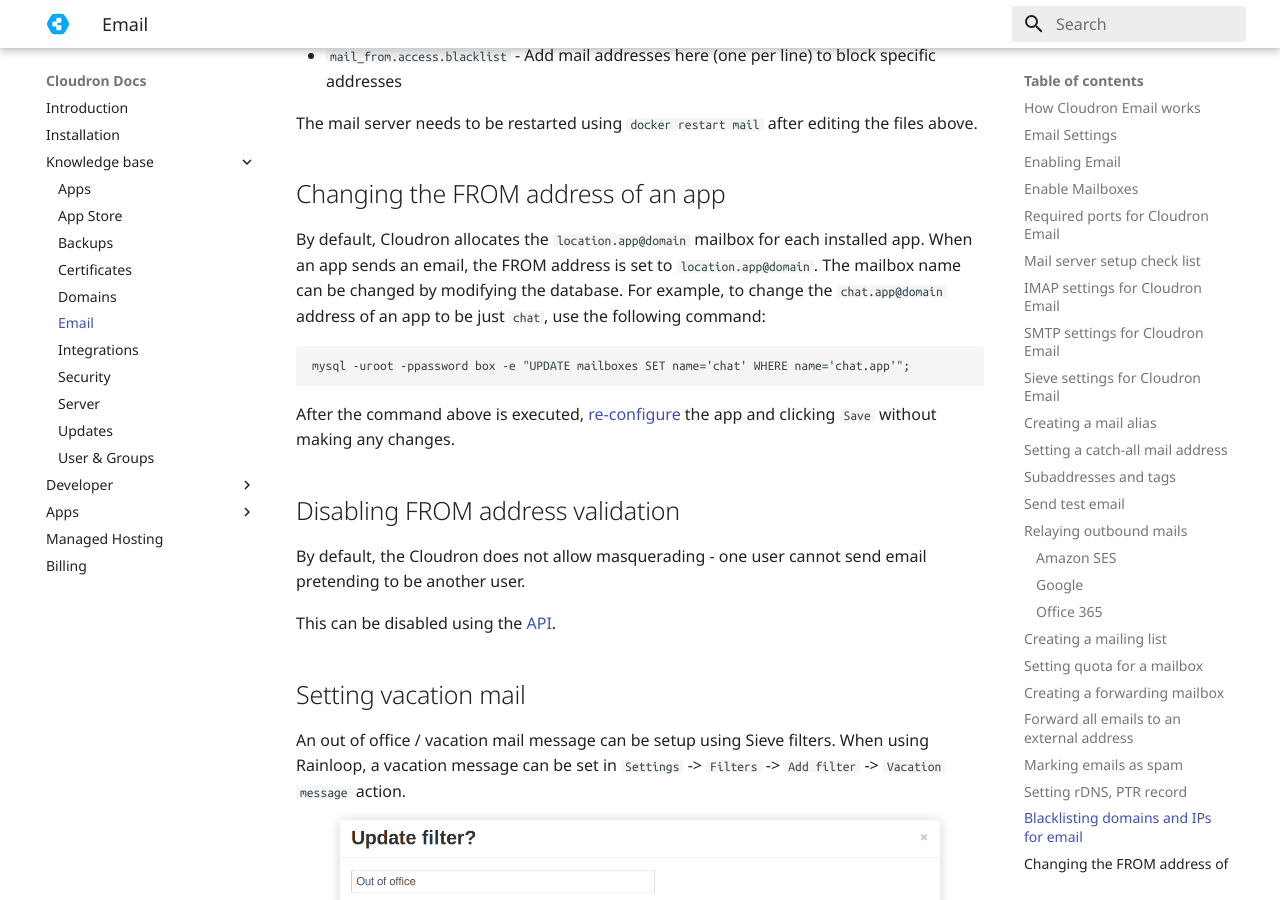
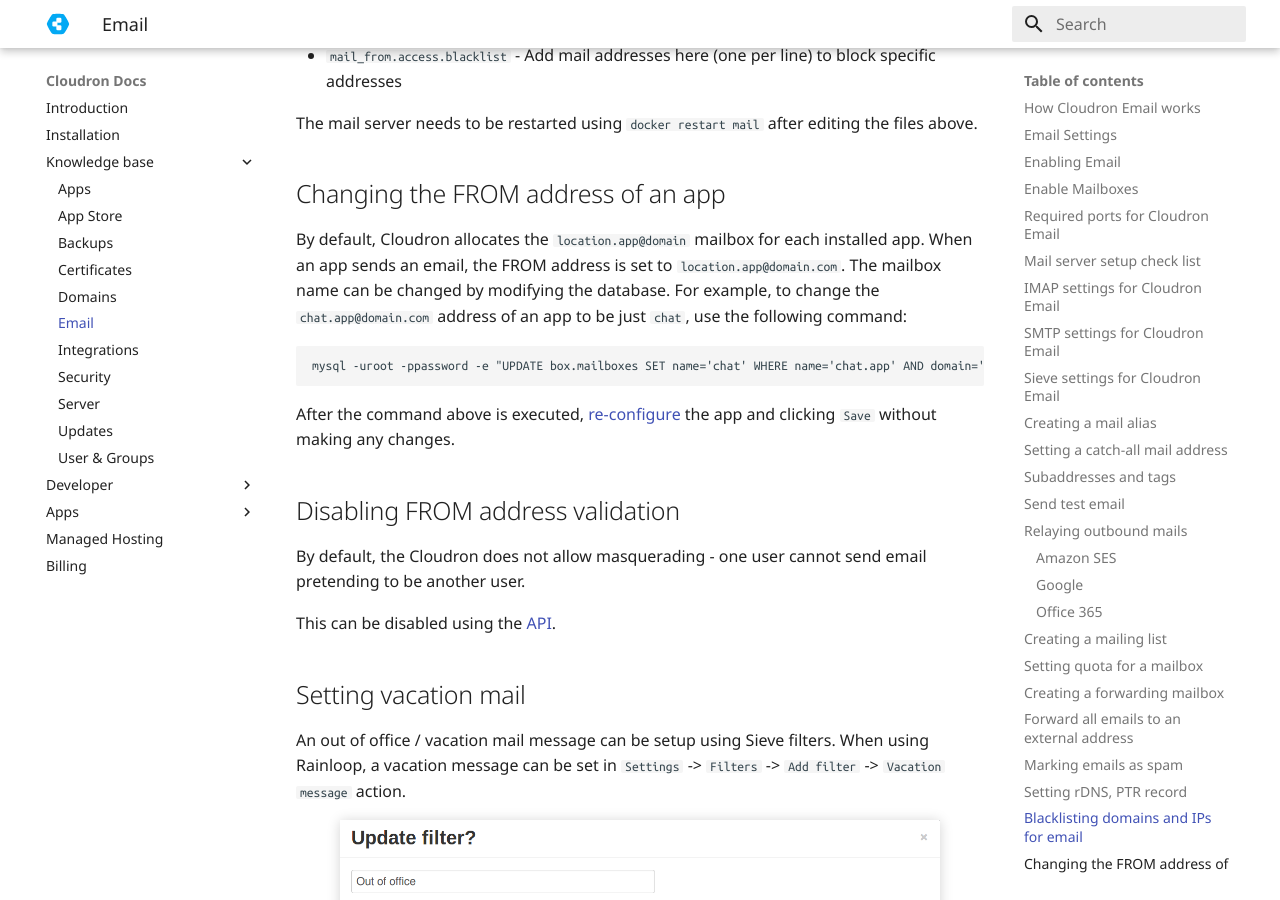
Before and after one commit to M-arcus/cloudron-docs, an MkDocs documentation site: the page built from docs/documentation/email.md, in a window 1280 px wide and 900 px high, scrolled down 11237 px. Built offline with MkDocs 1.6.1 and Material for MkDocs 9.7.7, drawn with Linux system fonts in a browser that asks for light colours; old or Windows-style settings are respelled for this version of MkDocs.

Commit message:
Fix query

````diff
--- a/docs/documentation/email.md
+++ b/docs/documentation/email.md
@@ -354,12 +354,12 @@
 ## Changing the FROM address of an app
 
 By default, Cloudron allocates the `location.app@domain` mailbox for each installed app. When
-an app sends an email, the FROM address is set to `location.app@domain`. The mailbox name
-can be changed by modifying the database. For example, to change the `chat.app@domain` address
+an app sends an email, the FROM address is set to `location.app@domain.com`. The mailbox name
+can be changed by modifying the database. For example, to change the `chat.app@domain.com` address
 of an app to be just `chat`, use the following command:
 
 ```
-mysql -uroot -ppassword box -e "UPDATE mailboxes SET name='chat' WHERE name='chat.app'";
+mysql -uroot -ppassword -e "UPDATE box.mailboxes SET name='chat' WHERE name='chat.app' AND domain='domain.com'";
 ```
 
 After the command above is executed, [re-configure](/documentation/apps/#re-configuring-an-app)
````
